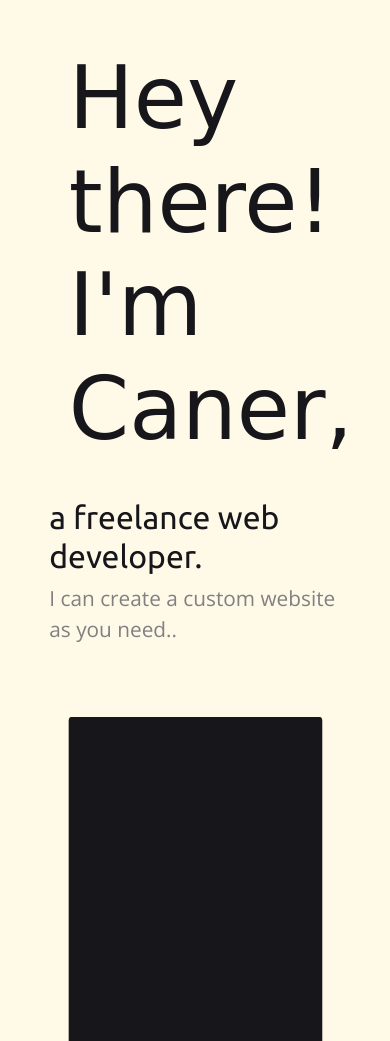
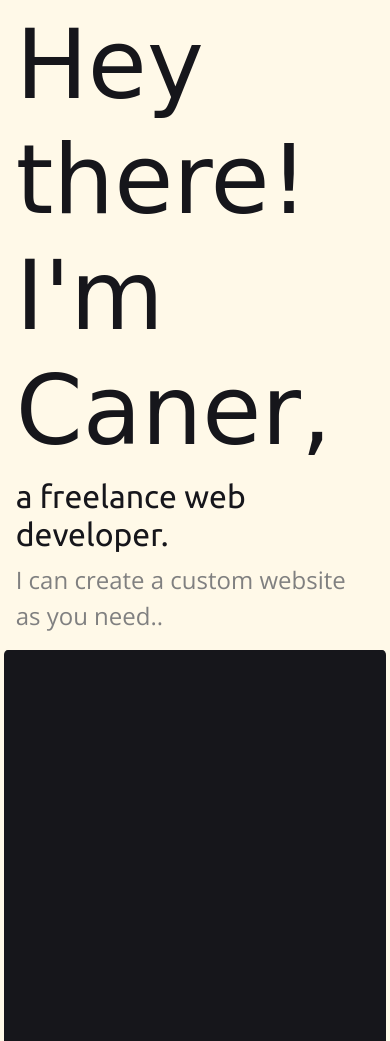
Before and after one commit to tuncaycaner/cnrtncy, a plain HTML site: page index.html in a window 390 px wide. Shown: the part 59-1100 px from the top of the page. Drawn offline with nearby package versions, Linux system fonts and the light colour scheme; a web font is replaced by a local one.

Commit message:
Add files via upload

```diff
--- a/css/styles.css
+++ b/css/styles.css
@@ -42,24 +42,25 @@ font-family: 'Ubuntu', sans-serif; */
 
 
 .title-row {
-  padding: 3% 10%;
+  padding: 3% 1%;
 }
 
 .title-col {
-  padding: 3% 4% 0;
+
+
 }
 
 .title-text {
-  text-align: left;
+
 }
 
 
 .animation-col {
   background-color: #16161B;
   border-radius: 1%;
-  height: 35rem;
-  width: 35rem;
-  padding: 3% 4% 0;
+  height: 30em;
+  width: 40em;
+
 
 
 
@@ -69,23 +70,7 @@ font-family: 'Ubuntu', sans-serif; */
 
 
 
-@media (max-width:600px) {
-  .triangle-row {
-    display: none;
-  }
 
-  .animation-col {
-    transform: scale(0.8);
-  }
-
-  .title-text {
-    padding: 3% 0%;
-    text-align: left;
-    transform: scale(0.9);
-    padding: 2% 2%;
-  }
-
-}
 
 
 
@@ -108,7 +93,7 @@ h2 {
   font-family: 'Ubuntu', sans-serif;
   color: #16161B;
   font-weight: 400;
-  font-size: 2rem;
+  font-size: 4rem;
 
 }
 
@@ -116,14 +101,14 @@ h3 {
   font-family: 'Ubuntu', sans-serif;
   color: #16161B;
   font-weight: 400;
-  font-size: 1rem;
+  font-size: 2rem;
 }
 
 p {
   font-family: 'Open Sans', sans-serif;
   color: grey;
   font-weight: 300;
-  font-size: 1.3rem;
+  font-size: 1.5rem;
 
 }
 
--- a/index.html
+++ b/index.html
@@ -78,7 +78,7 @@
       <div class="row title-row">
         <div class="col col-lg-6 col-md-6 col-sm-12 col-12 title-col col-auto me-auto">
           <h1 class="title-text">Hey there! <br>I'm Caner,</h1>
-          <h2>a freelance web developer.</h2>
+          <h3>a freelance web developer.</h3>
           <p>I can create a custom website as you need..</p>
         </div>
 
```
